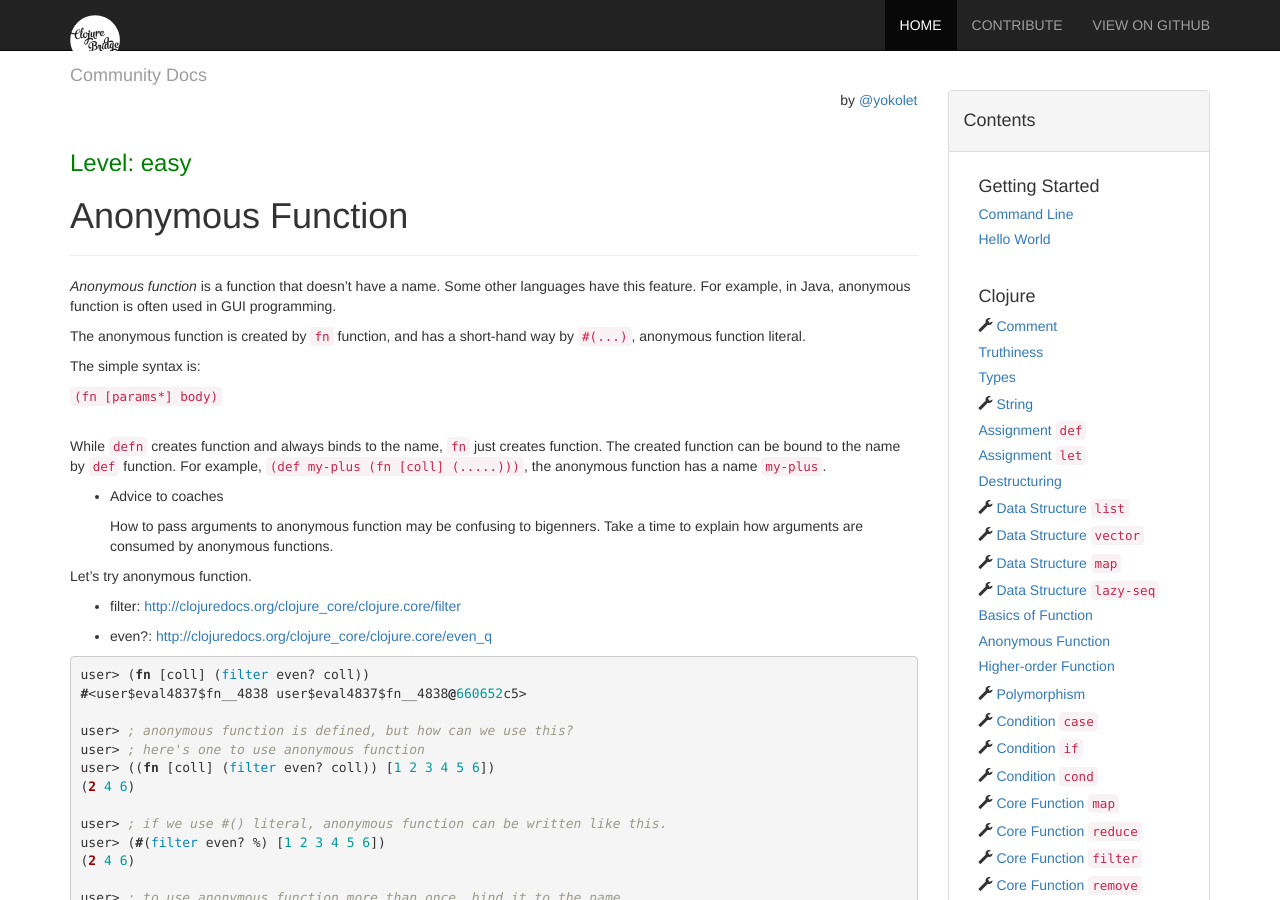
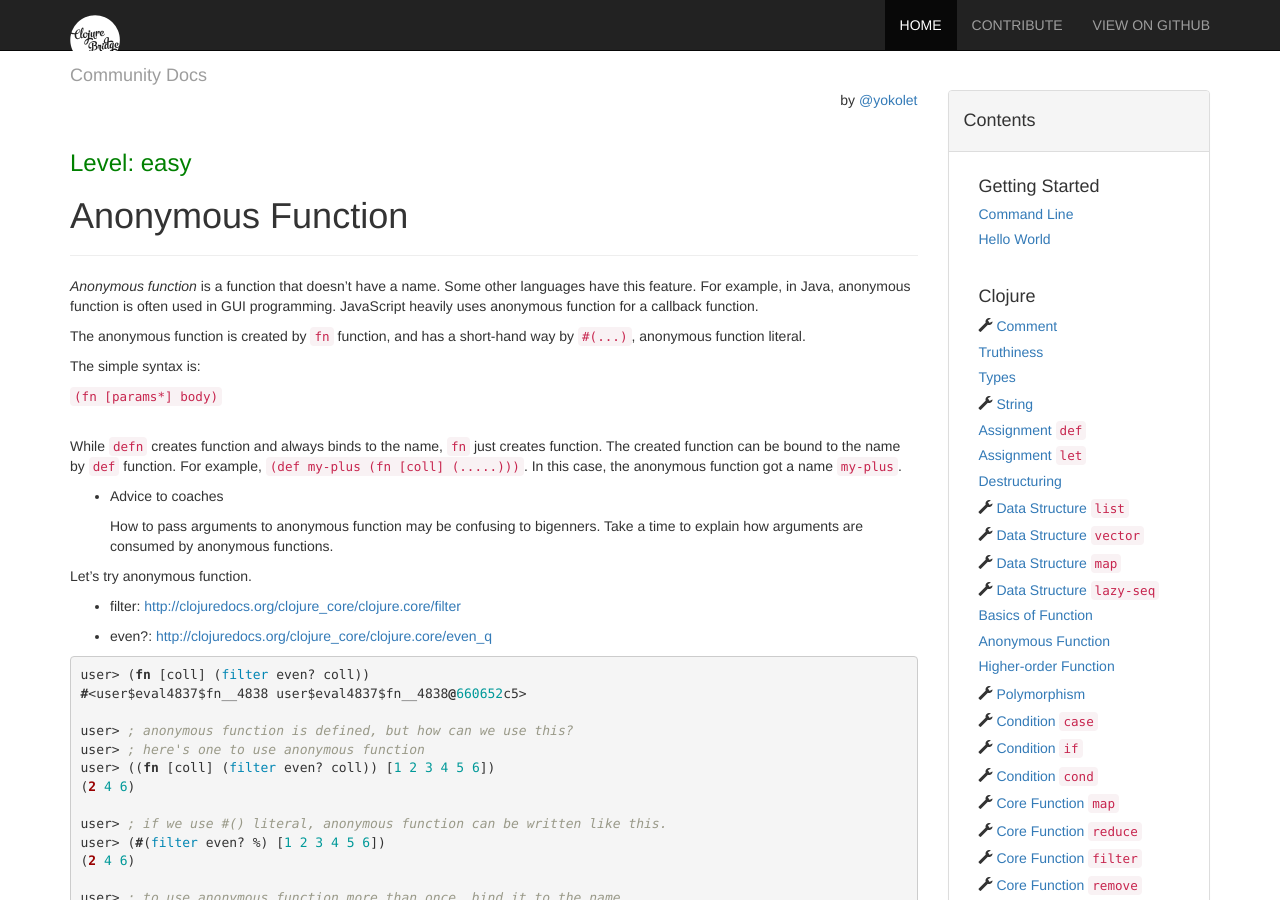
Before and after one commit to ClojureBridge/community-docs, a Jekyll site: the page built from docs/clojure/anonymous-function.md, in a window 1280 px wide and 900 px high. Built offline with Jekyll 4.4.1, drawn with Linux system fonts in a browser that asks for light colours; nearby versions of some CDN libraries.

Commit message:
Minor fix for anonymous function

```diff
--- a/docs/clojure/anonymous-function.md
+++ b/docs/clojure/anonymous-function.md
@@ -9,6 +9,7 @@ author: yokolet
 *Anonymous function* is a function that doesn't have a name.
 Some other languages have this feature.
 For example, in Java, anonymous function is often used in GUI programming.
+JavaScript heavily uses anonymous function for a callback function.
 
 
 The anonymous function is created by `fn` function,
@@ -22,7 +23,8 @@ The simple syntax is:
 
 While `defn` creates function and always binds to the name,
 `fn` just creates function. The created function can be bound to the name by `def` function.
-For example, `(def my-plus (fn [coll] (.....)))`, the anonymous function has a name `my-plus`.
+For example, `(def my-plus (fn [coll] (.....)))`.
+In this case, the anonymous function got a name `my-plus`.
 
 - Advice to coaches
 
```
